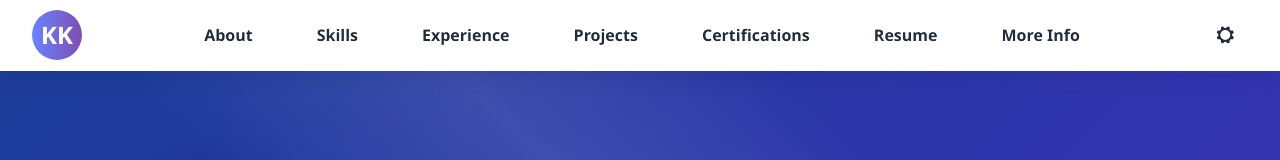
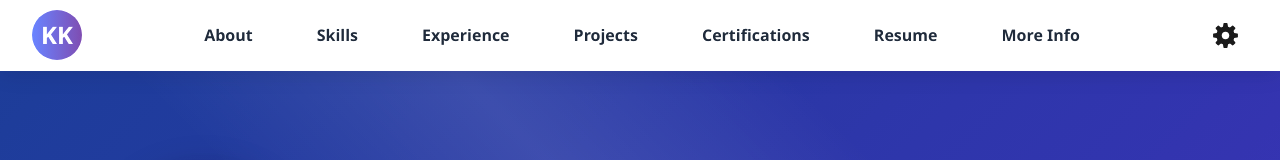
Before and after one commit to Karti722/Personal_Website, a Next.js app in the folder website/: page / in a window 1280 px wide. Shown: the top 160 px of the page. Built offline with nearby package versions, Linux system fonts and the light colour scheme.

Commit message:
Added Settings svg icon

```diff
--- a/website/app/components/Navbar/Navbar.module.css
+++ b/website/app/components/Navbar/Navbar.module.css
@@ -111,6 +111,7 @@
   background: rgba(102, 126, 234, 0.16);
   transform: translateY(-1px);
 }
+
 
 .settingsMenu {
   position: absolute;
--- a/website/app/components/Navbar/index.tsx
+++ b/website/app/components/Navbar/index.tsx
@@ -1,6 +1,7 @@
 "use client";
 
 import { useEffect, useMemo, useRef, useState } from "react";
+import Image from "next/image";
 import { useSiteSettings } from "../ThemeProvider";
 import styles from "./Navbar.module.css";
 
@@ -111,7 +112,14 @@ export default function Navbar() {
             aria-controls="settings-menu"
             onClick={() => setSettingsOpen((open) => !open)}
           >
-            ⛭
+            <Image
+              src="/SVGs/settings.svg"
+              alt=""
+              width={27}
+              height={27}
+              aria-hidden="true"
+              className={styles.settingsIcon}
+            />
           </button>
 
           <div
```
Also changed, not shown: website/public/SVGs/settings.svg (added).
